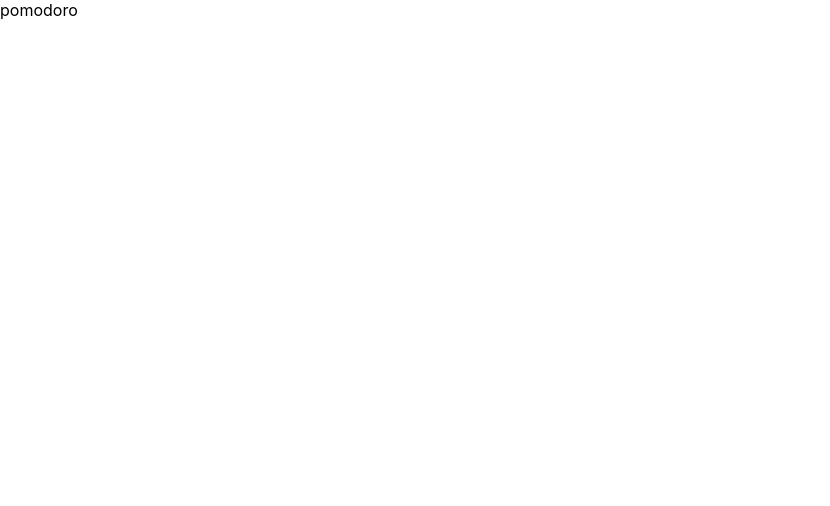
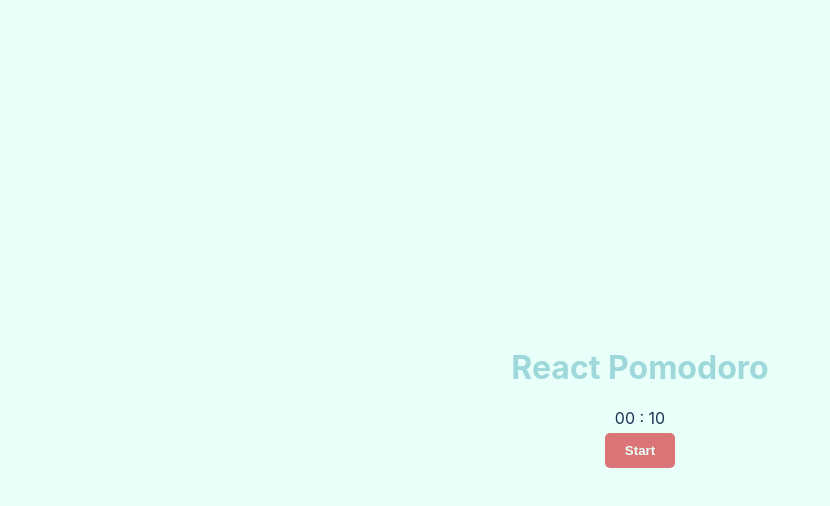
Before and after one commit to rkulik/react-pomodoro, a React (Create React App) app: page / in a window 1280 px wide. Shown: the top 506 px of the page, without its empty margins (0-830 px from the left). Built offline with nearby package versions, Linux system fonts and the light colour scheme.

Commit message:
Implement timer functionality

```diff
--- a/src/app.tsx
+++ b/src/app.tsx
@@ -1,5 +1,65 @@
-import React from 'react';
+import React, { useRef, useState } from 'react';
+import padTime from './utils/pad-time';
 
-const App = () => <div>pomodoro</div>;
+const TIME_IN_SECONDS = 10;
+
+const App = () => {
+  const [time, setTime] = useState(TIME_IN_SECONDS);
+  const minutes = Math.floor(time / 60);
+  const seconds = time - minutes * 60;
+  const intervalRef = useRef<NodeJS.Timeout | null>();
+  const [isRunning, setIsRunning] = useState(false);
+  const isDecremented = time < TIME_IN_SECONDS;
+
+  const start = () => {
+    if (intervalRef.current) {
+      return;
+    }
+
+    setIsRunning(true);
+
+    intervalRef.current = setInterval(
+      () =>
+        setTime(time => {
+          if (time > 0) {
+            return time - 1;
+          }
+
+          reset();
+          return 0;
+        }),
+      1000,
+    );
+  };
+
+  const stop = () => {
+    if (!intervalRef.current) {
+      return;
+    }
+
+    clearTimeout(intervalRef.current);
+    intervalRef.current = null;
+    setIsRunning(false);
+  };
+
+  const reset = () => {
+    stop();
+    setTime(TIME_IN_SECONDS);
+  };
+
+  return (
+    <div className="app">
+      <h1>React Pomodoro</h1>
+      <div>
+        {padTime(minutes)} : {padTime(seconds)}
+      </div>
+      <div>
+        {!isRunning && <button onClick={start}>Start</button>}
+        {isRunning && <button onClick={stop}>Stop</button>}
+        {isDecremented && <button onClick={reset}>Reset</button>}
+      </div>
+    </div>
+  );
+};
 
 export default App;
--- a/src/index.css
+++ b/src/index.css
@@ -1,5 +1,10 @@
 * {
   box-sizing: border-box;
+}
+
+body,
+html {
+  height: 100%;
 }
 
 body {
@@ -8,4 +13,34 @@
     'Droid Sans', 'Helvetica Neue', sans-serif;
   -webkit-font-smoothing: antialiased;
   -moz-osx-font-smoothing: grayscale;
+  background-color: #e9fff9;
+  color: #1d3354;
+  display: flex;
+  align-items: center;
+  justify-content: center;
+  text-align: center;
 }
+
+.app {
+  padding: 10px;
+}
+
+h1 {
+  color: #9ed8db;
+}
+
+button {
+  background-color: #db7476;
+  color: #e9fff9;
+  padding: 10px 20px;
+  margin: 5px;
+  border: 0;
+  border-radius: 5px;
+  font-weight: bold;
+  cursor: pointer;
+  outline: none;
+}
+
+button:hover {
+  background-color: #ee8d8e;
+}
--- /dev/null
+++ b/src/utils/pad-time.ts
@@ -0,0 +1,3 @@
+const padTime = (time: number) => time.toString().padStart(2, '0');
+
+export default padTime;
```
Also changed, not shown: 1 other file (tests, documents, lock files or other folders).
